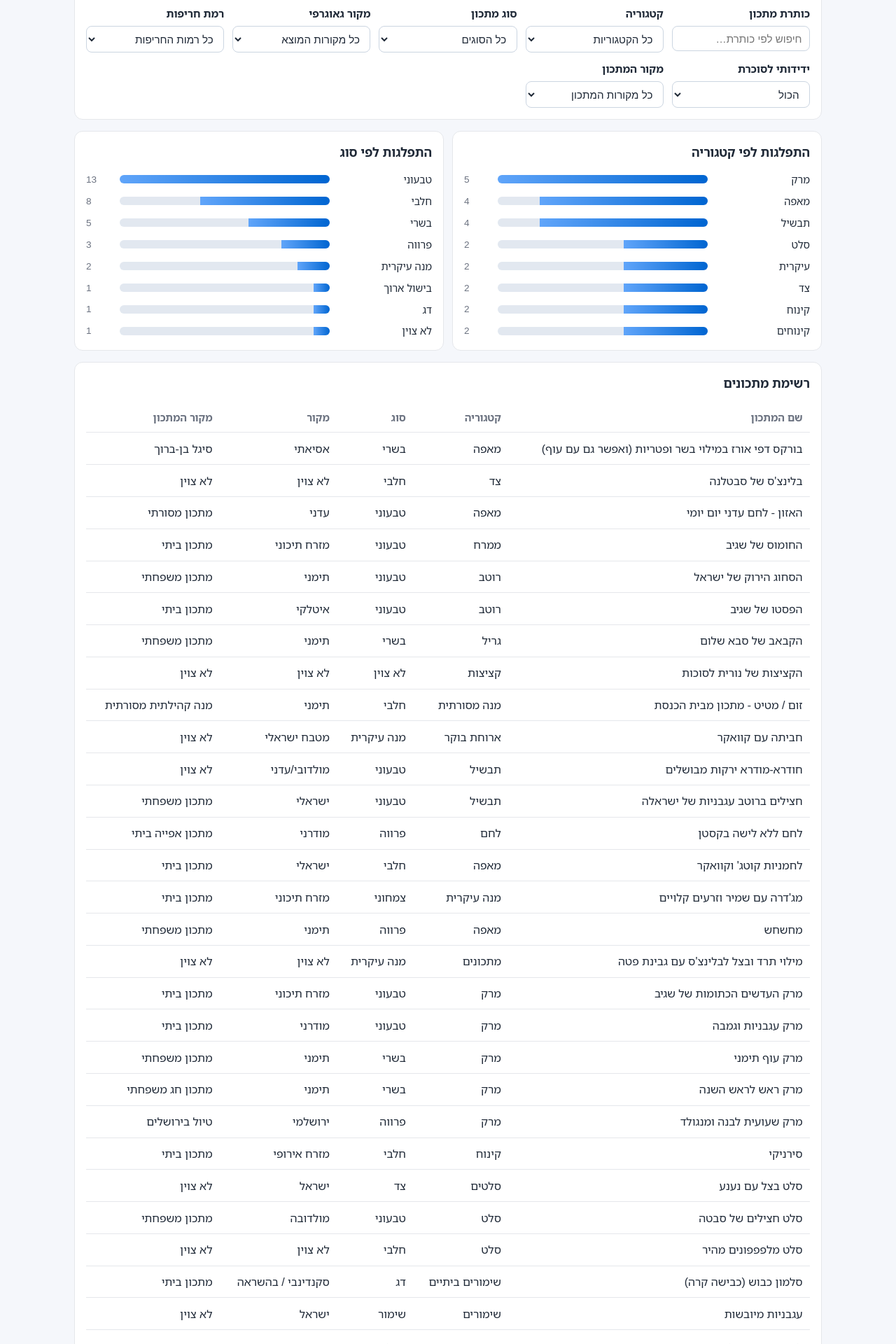
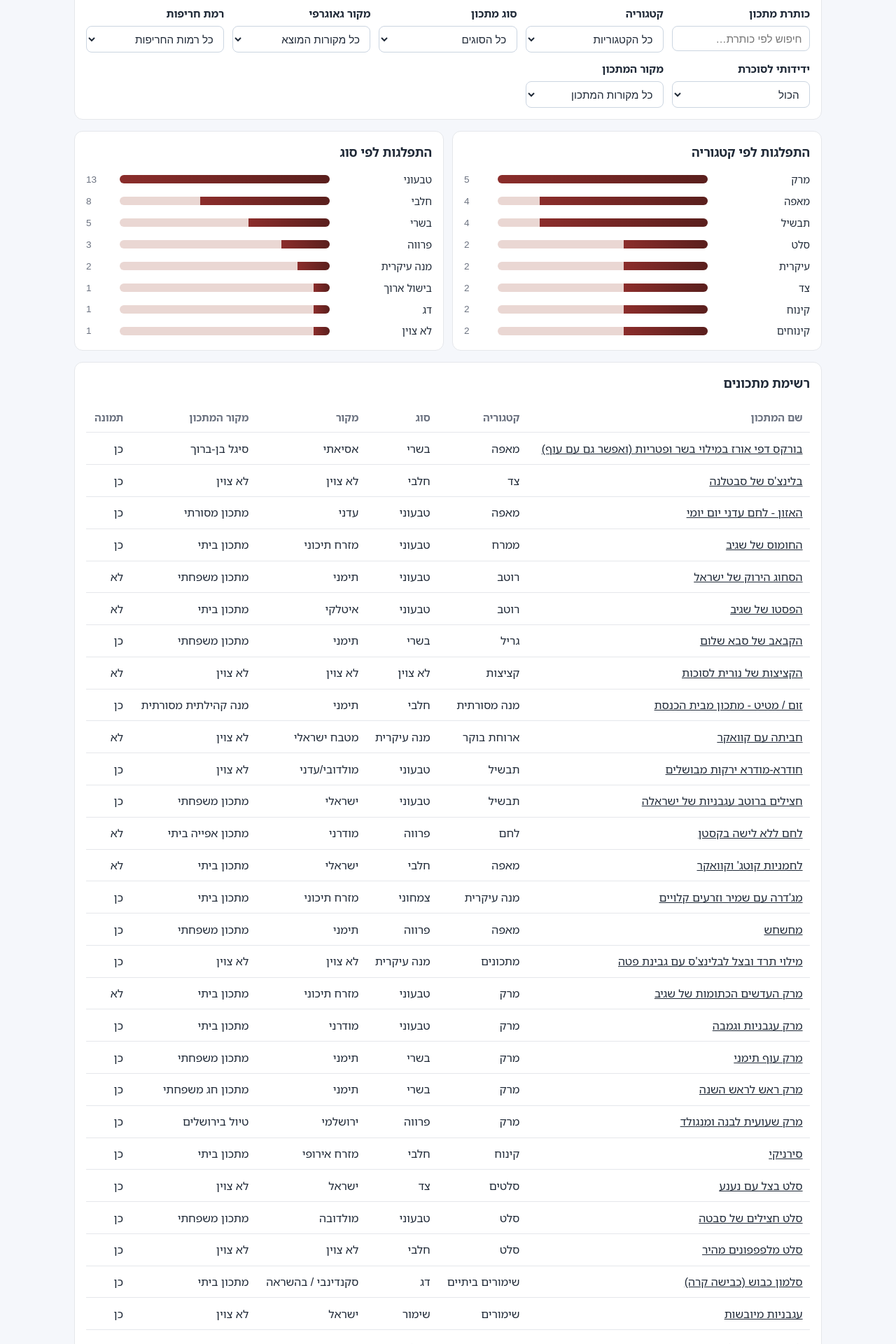
Before and after one commit to sagivba/family_recipes, a Jekyll site: the page infographic/index.html, which Jekyll copies as it is, in a window 1280 px wide. Shown: the part 454-2374 px from the top of the page at 70% size. Built offline with Jekyll 4.4.1, drawn with Linux system fonts in a browser that asks for light colours; some of the changed text lies outside the part shown.

Commit message:
Update infographic recipe links, image column, and chart palette

```diff
--- a/infographic/app.js
+++ b/infographic/app.js
@@ -191,12 +191,20 @@ function renderTable() {
   state.filtered.forEach((recipe) => {
     const tr = document.createElement("tr");
 
+    const titleTd = document.createElement("td");
+    const titleLink = document.createElement("a");
+    titleLink.href = buildRecipeUrl(recipe);
+    titleLink.textContent = getField(recipe, "title");
+    titleLink.className = "recipe-link";
+    titleTd.appendChild(titleLink);
+    tr.appendChild(titleTd);
+
     [
-      getField(recipe, "title"),
       getField(recipe, "category"),
       getField(recipe, "type"),
       getField(recipe, "origin"),
       getField(recipe, "source"),
+      hasImage(recipe) ? "כן" : "לא",
     ].forEach((value) => {
       const td = document.createElement("td");
       td.textContent = value;
@@ -306,6 +314,17 @@ function normalizeDiabeticValue(recipe) {
   return "לא";
 }
 
+function hasImage(recipe) {
+  return typeof recipe?.image === "string" && recipe.image.trim() !== "";
+}
+
+function buildRecipeUrl(recipe) {
+  const relativePath = String(recipe?.relative_path ?? "").trim();
+  const match = relativePath.match(/^_recipes\/(.+)\.md$/i);
+  if (!match) return "#";
+  return `/family_recipes/recipes/${match[1]}/`;
+}
+
 function renderEmptyAll() {
   state.filtered = [];
   render();
--- a/infographic/index.html
+++ b/infographic/index.html
@@ -113,6 +113,7 @@
                 <th>סוג</th>
                 <th>מקור</th>
                 <th>מקור המתכון</th>
+                <th>תמונה</th>
               </tr>
             </thead>
             <tbody id="recipes-tbody"></tbody>
--- a/infographic/styles.css
+++ b/infographic/styles.css
@@ -4,7 +4,8 @@
   --card: #ffffff;
   --text: #1f2937;
   --muted: #6b7280;
-  --primary: #0065d1;
+  --primary: #8b2d2b;
+  --chart-accent: #5a1f1d;
   --border: #e5e7eb;
   --ok: #0f766e;
   --error: #b91c1c;
@@ -207,7 +208,7 @@ select:focus {
 }
 
 .bar-track {
-  background: #e2e8f0;
+  background: #ead7d3;
   border-radius: 999px;
   height: 0.75rem;
   overflow: hidden;
@@ -215,7 +216,7 @@ select:focus {
 
 .bar-fill {
   height: 100%;
-  background: linear-gradient(90deg, #60a5fa, var(--primary));
+  background: linear-gradient(90deg, var(--primary), var(--chart-accent));
 }
 
 .bar-value {
@@ -247,6 +248,11 @@ th {
   color: var(--muted);
 }
 
+.recipe-link {
+  color: inherit;
+  text-decoration: underline;
+}
+
 .empty-state {
   margin-top: 0.8rem;
   color: var(--muted);
```
